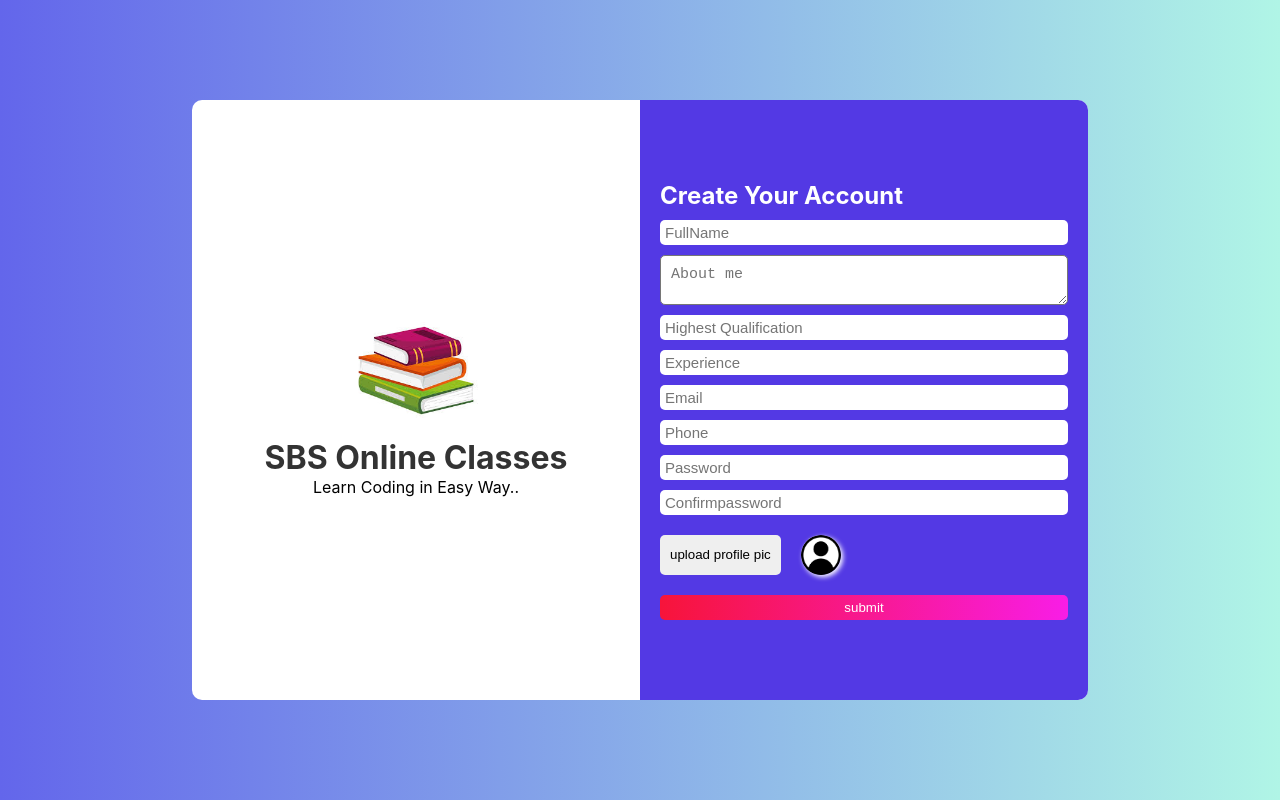
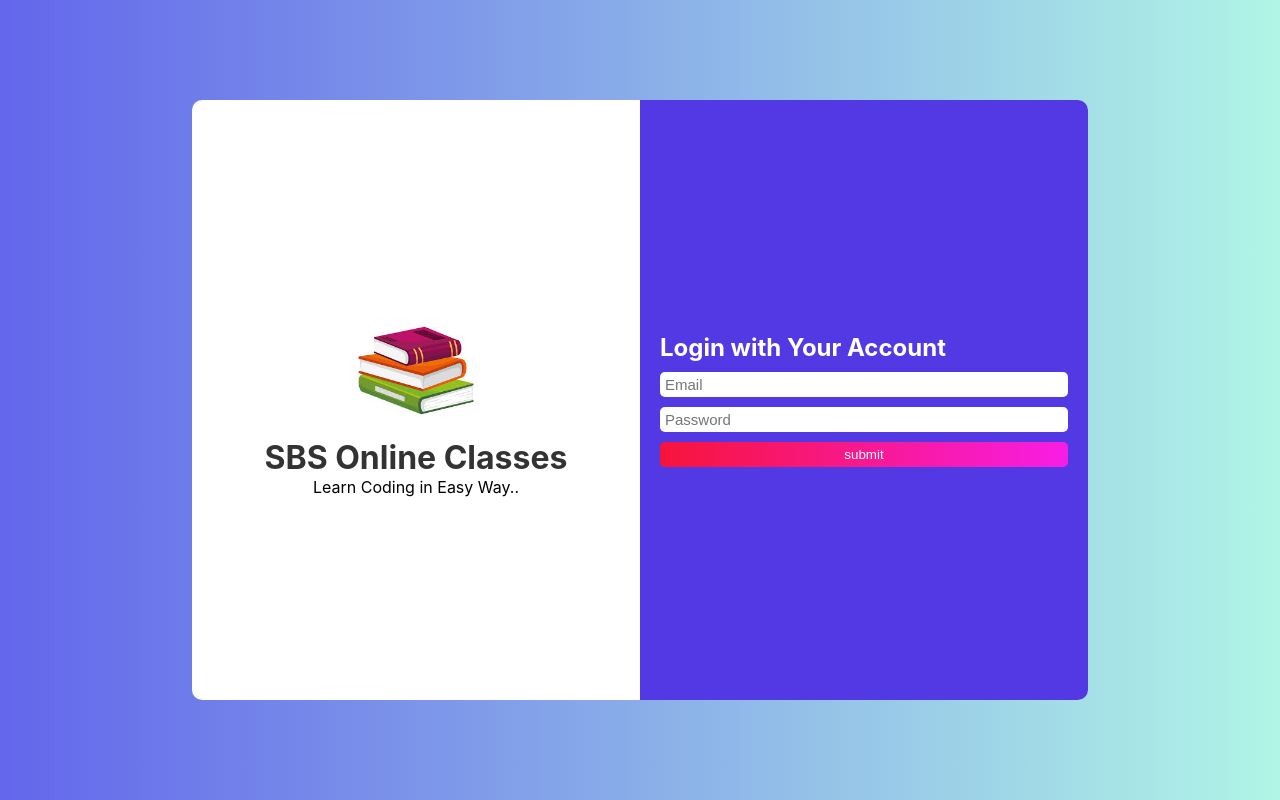
Before and after one commit to irakeshbind/lms, a React (Create React App) app: page /login in a window 1280 px wide. Built offline with nearby package versions, Linux system fonts and the light colour scheme.

Commit message:
login page omplete

```diff
--- a/package.json
+++ b/package.json
@@ -9,6 +9,7 @@
     "@testing-library/user-event": "^13.5.0",
     "react": "^19.0.0",
     "react-dom": "^19.0.0",
+    "react-router-dom": "^7.2.0",
     "react-scripts": "5.0.1",
     "web-vitals": "^2.1.4"
   },
--- a/src/App.js
+++ b/src/App.js
@@ -1,12 +1,19 @@
 import Signup from './components/Signup';
+import Login from './components/Login';
 
 import './style.css';
+import { createBrowserRouter, RouterProvider } from 'react-router-dom';
 
+const myRouter = createBrowserRouter([
+  {path:'/login',Component:Login},
+  {path:'/signup',Component:Signup}
+])
 function App() {
+
   return (
-  <>
-  <Signup/>
-  </>
+   <div>
+    <RouterProvider router={myRouter}/>
+   </div>
   );
 }
 
--- /dev/null
+++ b/src/components/Login.js
@@ -0,0 +1,35 @@
+import { useState } from 'react';
+
+
+
+function Login() {
+
+    const [email, setEmail] = useState('');
+    const [password, setPassword] = useState('');
+
+    const submitHandler = () => {
+        console.log(email, password);
+    }
+
+    return (
+        <div className="signup-wrapper">
+            <div className="signup-box">
+                <div className="signup-left-box">
+                    <img alt='logo' src={require('../assets/img1.jpeg')} />
+                    <h1>SBS Online Classes</h1>
+                    <p>Learn Coding in Easy Way..</p>
+                </div>
+                <div className="signup-right-box">
+                    <h2>Login with Your Account</h2>
+                    <input onChange={(e) => { setEmail(e.target.value) }} type='email' placeholder='Email' />
+                    <input onChange={(e) => { setPassword(e.target.value) }} type='password' placeholder='Password' />
+                    <button onClick={submitHandler} className='submit-btn' type='submit'>submit</button>
+                </div>
+
+
+            </div>
+        </div>
+    );
+}
+
+export default Login
--- a/src/components/Signup.js
+++ b/src/components/Signup.js
@@ -1,7 +1,29 @@
+import { useState } from 'react';
 
 
 
 function Signup() {
+  const [fullName, setFullName] = useState('');
+  const [about, setAbout] = useState('');
+  const [qualification, setQualification] = useState('');
+  const [exp, setExp] = useState('');
+  const [email, setEmail] = useState('');
+  const [password, setPassword] = useState('');
+  const [confirmpassword, setConfirmPassword] = useState('');
+  const [phone, setPhone] = useState('');
+  const [profilepic,setProfilePic] = useState(null);
+  const [imageUrl,setImageURl] = useState(null);
+
+  const submitHandler = () => {
+    console.log(fullName, about, qualification, exp, email, password, confirmpassword, phone);
+  }
+
+  const fileHandler = (e)=>{
+    // console.log(e.target.files[0])
+    setProfilePic(e.target.files[0])
+     setImageURl(URL.createObjectURL(e.target.files[0]))
+  }
+
   return (
     <div className="signup-wrapper">
       <div className="signup-box">
@@ -12,22 +34,24 @@ function Signup() {
         </div>
         <div className="signup-right-box">
           <h2>Create Your Account</h2>
-          <input placeholder='FullName' />
-          <textarea placeholder='About me' style={{ height: 50, borderRadius: 5, padding: 10, fontSize: 15, outline: 'none' }} />
+          <input onChange={(e) => { setFullName(e.target.value) }} placeholder='FullName' />
+          <textarea onChange={(e) => { setAbout(e.target.value) }} placeholder='About me' style={{ height: 50, borderRadius: 5, padding: 10, fontSize: 15, outline: 'none' }} />
           {/* // <input placeholder='About me'/> */}
-          <input placeholder='Highest Qualification' />
-          <input placeholder='Experience' />
-          <input type='email' placeholder='Email' />
-          <input placeholder='Phone' />
-          <input type='password' placeholder='Password' />
-          <input type='password' placeholder='Confirmpassword' />
-          {/* <input type='file'/> */}
+          <input onChange={(e) => { setQualification(e.target.value) }} placeholder='Highest Qualification' />
+          <input onChange={(e) => { setExp(e.target.value) }} placeholder='Experience' />
+          <input onChange={(e) => { setEmail(e.target.value) }} type='email' placeholder='Email' />
+          <input onChange={(e) => { setPhone(e.target.value) }} placeholder='Phone' />
+          <input onChange={(e) => { setPassword(e.target.value) }} type='password' placeholder='Password' />
+          <input onChange={(e) => { setConfirmPassword(e.target.value) }} type='password' placeholder='Confirmpassword' />
+          {password.length>0 && confirmpassword.length>0 && confirmpassword !== password && <p className='error-msg-lines'>password and confirm password is not same</p>}
+          <input id='input-file' onChange={fileHandler} type='file'/>
           <div className='upload-profile'>
-            <button className='upload-profile-btn'>upload profile pic</button>
-            <img alt='logo' src={require('../assets/img3.png')} />
+            <button onClick={()=>{document.getElementById("input-file").click()}} className='upload-profile-btn'>upload profile pic</button>
+            {imageUrl == null ? <img alt='logo' src={require('../assets/img3.png')} />
+            :<img alt='logo' src={imageUrl} />}
           </div>
 
-          <button className='submit-btn' type='submit'>submit</button>
+          <button onClick={submitHandler} className='submit-btn' type='submit'>submit</button>
         </div>
 
 
--- a/src/style.css
+++ b/src/style.css
@@ -88,3 +88,9 @@
     border-radius: 50%;
     box-shadow: 2px 2px 5px white;
 }
+.error-msg-lines{
+    color: rgb(255, 107, 107);
+}
+#input-file{
+    display: none;
+}
```
Also changed, not shown: 1 other file (tests, documents, lock files or other folders).
